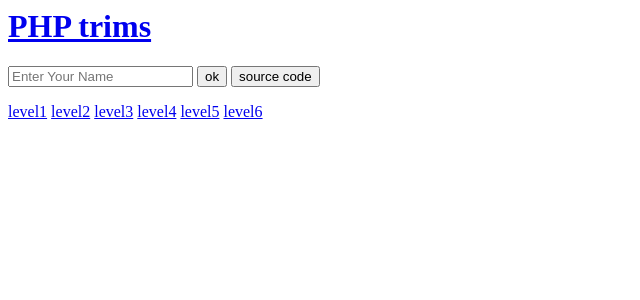
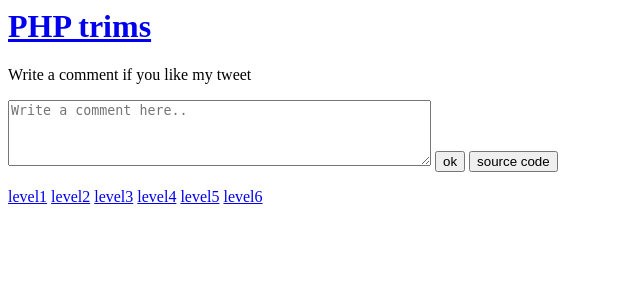
Before and after one commit to PiCarODD/wab-lab, a PHP site: page /xss/level3.php in a window 1280 px wide. Shown: the top 300 px of the page, without its empty margins (0-640 px from the left). Run offline with PHP 8.4, Linux system fonts and the light colour scheme.

Commit message:
Update level3.php

```diff
--- a/xss/level3.php
+++ b/xss/level3.php
@@ -4,7 +4,7 @@ if(isset($_GET['ok']))
 {
 $var=$_GET['input'];
 $var=trim($var,'"<>\'');
-echo "Your Name is <b>".$var."</b>";
+echo "Your Commented <b>".$var."</b>";
 }
 if(isset($_GET['sc']))
 {
@@ -12,7 +12,8 @@ if(isset($_GET['sc']))
 }
 ?>
 <form action="" method="get" name="input">
-	<input type="text" name="input" placeholder="Enter Your Name">
+	<p>Write a comment if you like my tweet</p>
+	<textarea rows="4" cols="50" placeholder="Write a comment here.." name="input"></textarea>
 	<input type="submit" value="ok" name="ok">
 	<input type="submit" name="sc" value="source code">
 </form>
```
